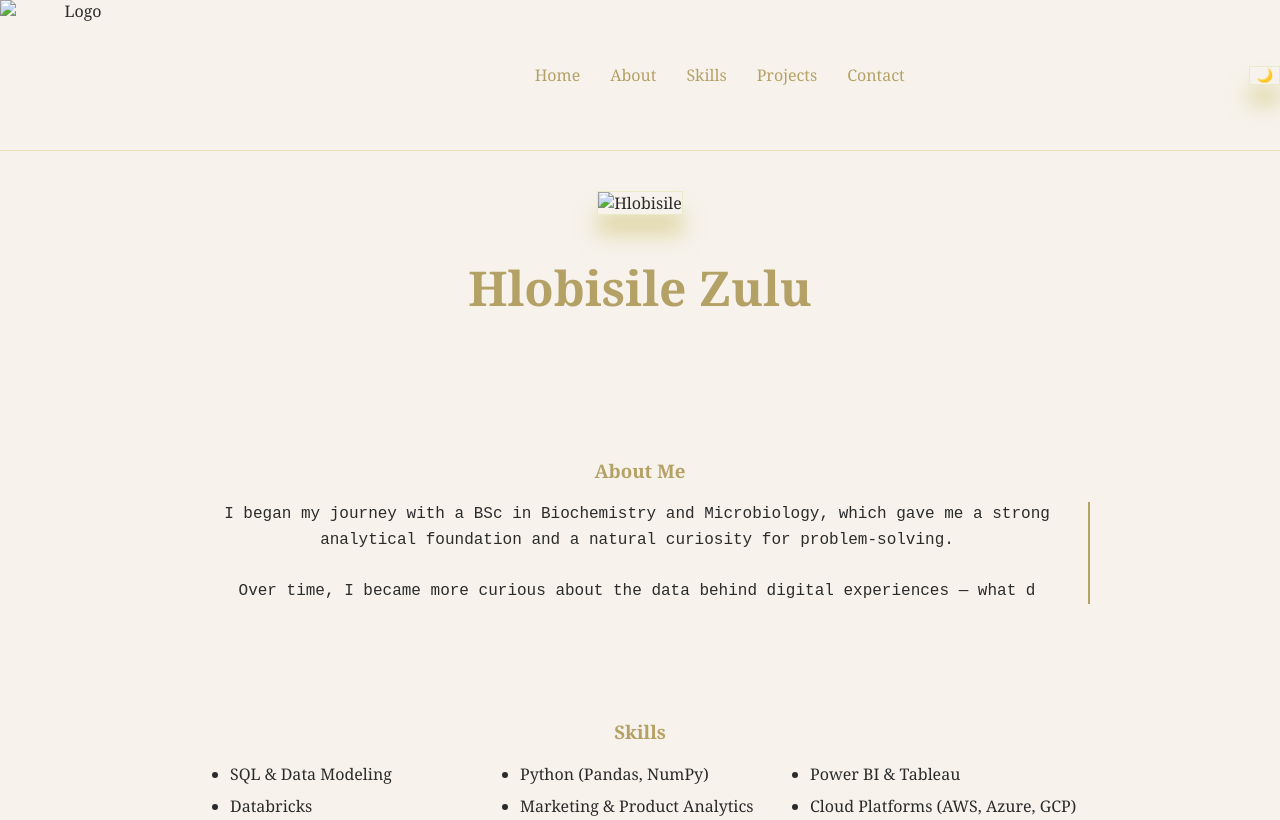
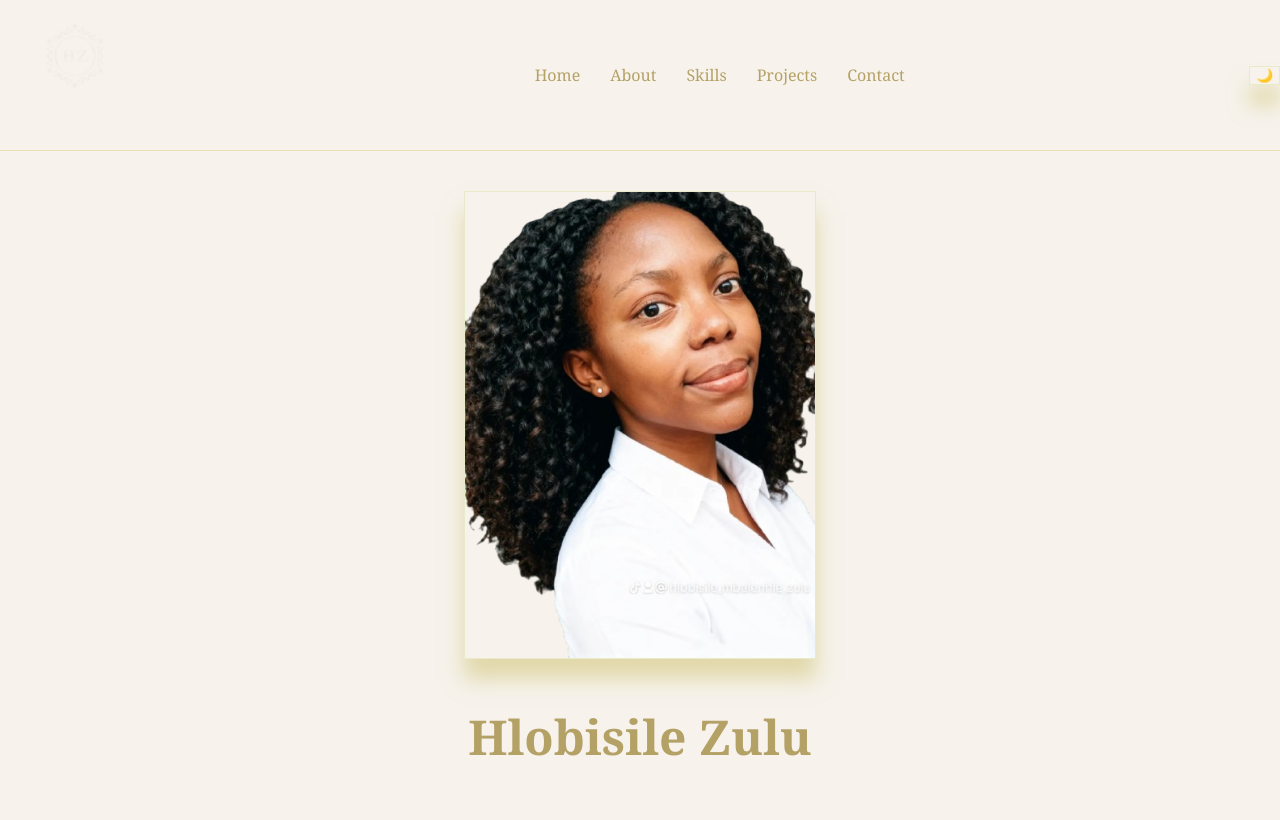
Before and after one commit to HlobisileZulu/My-Portfolio-Website, a plain HTML site: page index.html in a window 1280 px wide. Shown: the top 820 px of the page. Drawn offline with nearby package versions, Linux system fonts and the light colour scheme.

Commit message:
Add files via upload

```diff
--- a/index.html
+++ b/index.html
@@ -18,7 +18,7 @@
 
   <!-- NAVBAR -->
   <nav class="navbar">
-    <img src="img/1000091303-removebg-preview (1).png" alt="Logo" id="logo" />
+    <img src="./1000091303-removebg-preview (1).png" alt="Logo" id="logo" />
 
     <ul class="nav-links">
       <li><a href="#hero">Home</a></li>
@@ -33,7 +33,7 @@
 
   <!-- HERO -->
   <section id="hero" class="hero reveal">
-    <img src="img/hlobi.png" alt="Hlobisile" class="my-img" />
+    <img src="./hlobi.png" alt="Hlobisile" class="my-img" />
     <h1>Hlobisile Zulu</h1>
   </section>
 
```
